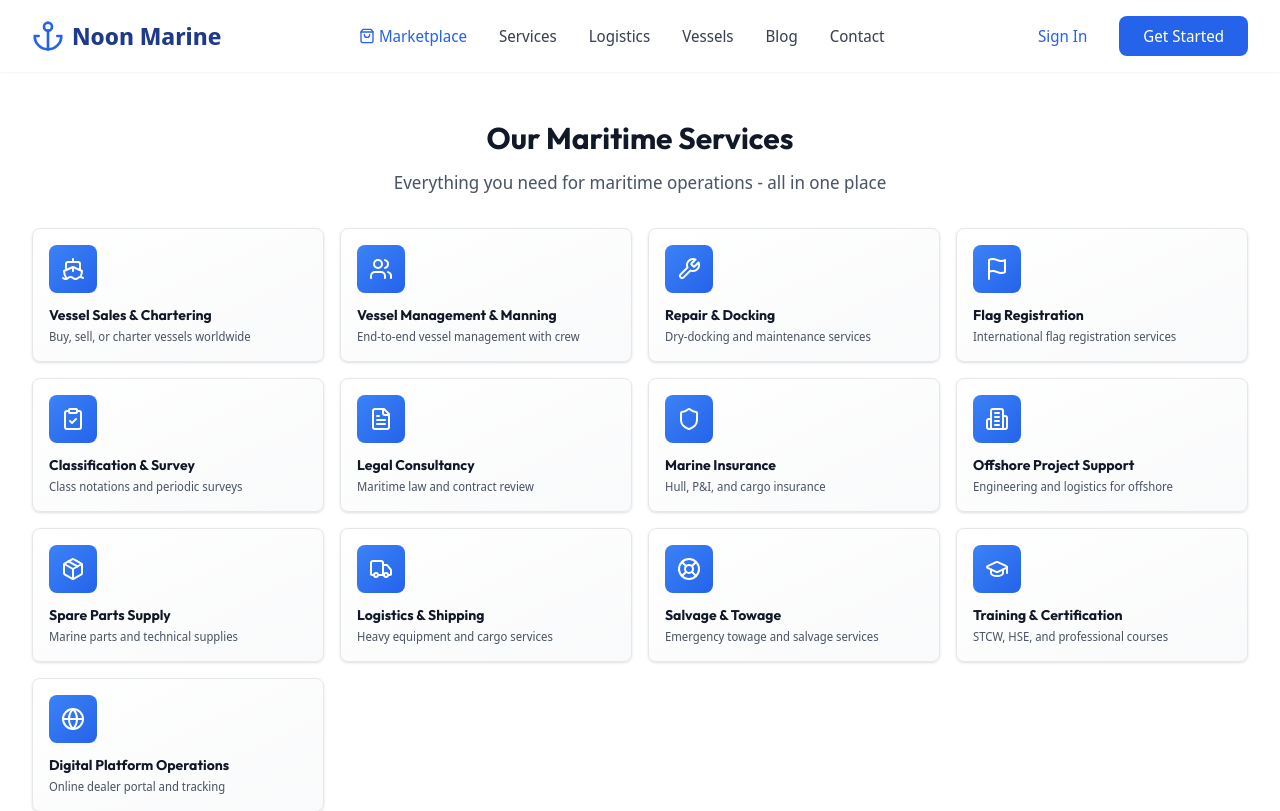
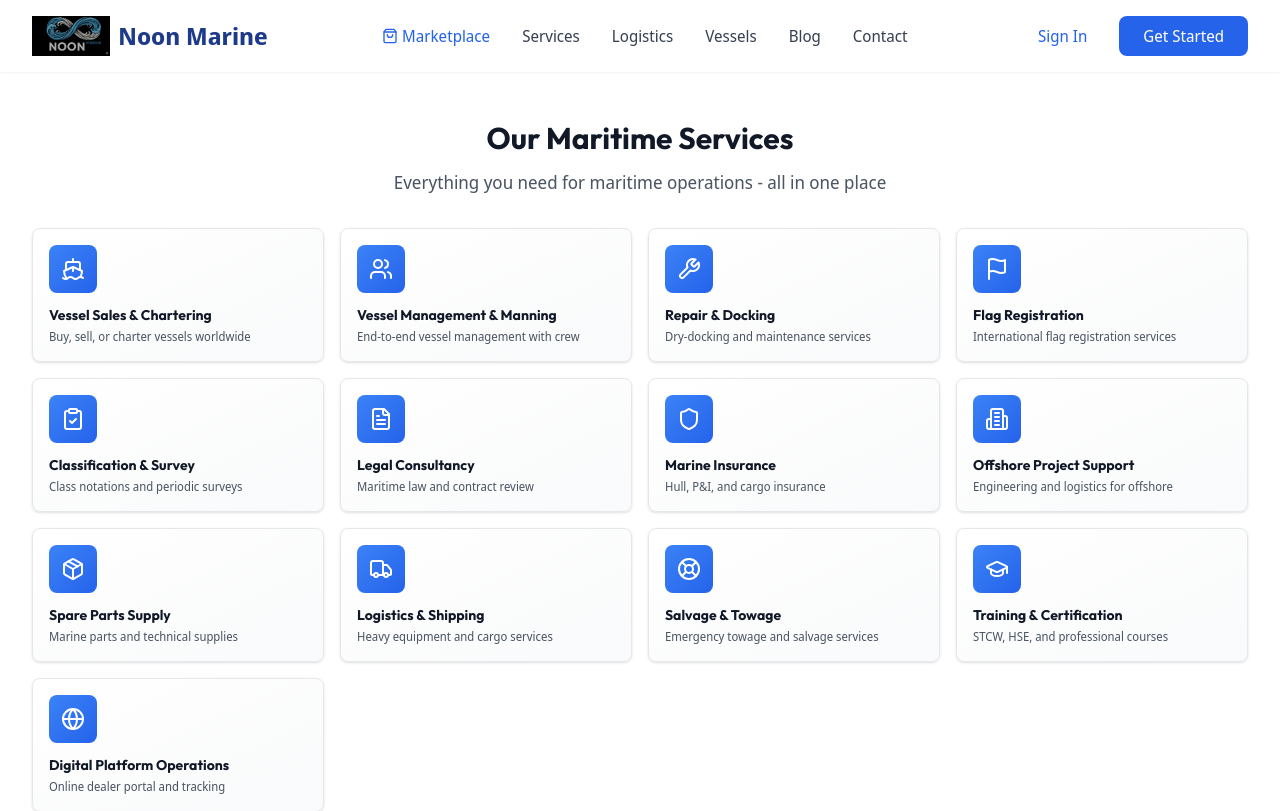
Before and after one commit to sachinchanguthodi/Noon_marine, a Next.js app in the folder frontend/: page / in a window 1280 px wide. Shown: the top 811 px of the page. Built offline with nearby package versions, Linux system fonts and the light colour scheme; no server answers; the database is empty.

Commit message:
logo update fixed

```diff
--- a/frontend/src/app/admin/marketplace/page.tsx
+++ b/frontend/src/app/admin/marketplace/page.tsx
@@ -323,7 +323,7 @@ export default function AdminMarketplacePage() {
         <div className="max-w-7xl mx-auto px-4 sm:px-6 lg:px-8">
           <div className="flex justify-between items-center py-4">
             <Link href="/" className="flex items-center space-x-2">
-              <Anchor className="h-8 w-8 text-primary-600" />
+              <img src="/logo.jpg" alt="Noon Marine" className="h-10 w-auto" />
               <span className="text-2xl font-bold text-primary-900">Noon Marine - Marketplace Admin</span>
             </Link>
             <div className="flex items-center space-x-4">
--- a/frontend/src/app/admin/page.tsx
+++ b/frontend/src/app/admin/page.tsx
@@ -197,7 +197,7 @@ export default function AdminPage() {
         <div className="max-w-7xl mx-auto px-4 sm:px-6 lg:px-8">
           <div className="flex justify-between items-center py-4">
             <Link href="/" className="flex items-center space-x-2">
-              <Anchor className="h-8 w-8 text-primary-600" />
+              <img src="/logo.jpg" alt="Noon Marine" className="h-10 w-auto" />
               <span className="text-2xl font-bold text-primary-900">Noon Marine - Admin</span>
             </Link>
             <div className="flex items-center space-x-4">
--- a/frontend/src/app/marketplace/[slug]/page.tsx
+++ b/frontend/src/app/marketplace/[slug]/page.tsx
@@ -151,7 +151,7 @@ export default function ListingDetailPage() {
         <nav className="max-w-7xl mx-auto px-4 sm:px-6 lg:px-8 py-3 sm:py-4">
           <div className="flex justify-between items-center">
             <Link href="/" className="flex items-center space-x-2">
-              <Anchor className="h-6 w-6 sm:h-8 sm:w-8 text-primary-600" />
+              <img src="/logo.jpg" alt="Noon Marine" className="h-8 sm:h-10 w-auto" />
               <span className="text-lg sm:text-2xl font-bold text-primary-900">Noon Marine</span>
             </Link>
 
@@ -466,7 +466,7 @@ export default function ListingDetailPage() {
         <div className="max-w-7xl mx-auto px-4 sm:px-6 lg:px-8">
           <div className="text-center">
             <div className="flex items-center justify-center space-x-2 mb-4">
-              <Anchor className="h-6 w-6 text-primary-400" />
+              <img src="/logo.jpg" alt="Noon Marine" className="h-8 w-auto" />
               <span className="text-xl font-bold text-white">Noon Marine</span>
             </div>
             <p className="text-sm">
--- a/frontend/src/app/marketplace/page.tsx
+++ b/frontend/src/app/marketplace/page.tsx
@@ -131,7 +131,7 @@ export default function MarketplacePage() {
         <nav className="max-w-7xl mx-auto px-4 sm:px-6 lg:px-8 py-3 sm:py-4">
           <div className="flex justify-between items-center">
             <Link href="/" className="flex items-center space-x-2">
-              <Anchor className="h-6 w-6 sm:h-8 sm:w-8 text-primary-600" />
+              <img src="/logo.jpg" alt="Noon Marine" className="h-8 sm:h-10 w-auto" />
               <span className="text-lg sm:text-2xl font-bold text-primary-900">Noon Marine</span>
             </Link>
 
@@ -370,7 +370,7 @@ export default function MarketplacePage() {
         <div className="max-w-7xl mx-auto px-4 sm:px-6 lg:px-8">
           <div className="text-center">
             <div className="flex items-center justify-center space-x-2 mb-4">
-              <Anchor className="h-6 w-6 text-primary-400" />
+              <img src="/logo.jpg" alt="Noon Marine" className="h-8 w-auto" />
               <span className="text-xl font-bold text-white">Noon Marine</span>
             </div>
             <p className="text-sm mb-4">
--- a/frontend/src/app/page.tsx
+++ b/frontend/src/app/page.tsx
@@ -127,7 +127,7 @@ export default function HomePage() {
         <nav className="max-w-7xl mx-auto px-4 sm:px-6 lg:px-8 py-3 sm:py-4">
           <div className="flex justify-between items-center">
             <Link href="/" className="flex items-center space-x-2">
-              <Anchor className="h-6 w-6 sm:h-8 sm:w-8 text-primary-600" />
+              <img src="/logo.jpg" alt="Noon Marine" className="h-8 sm:h-10 w-auto" />
               <span className="text-lg sm:text-2xl font-bold text-primary-900">Noon Marine</span>
             </Link>
 
@@ -593,7 +593,7 @@ export default function HomePage() {
           <div className="grid grid-cols-1 md:grid-cols-4 gap-8">
             <div>
               <div className="flex items-center space-x-2 mb-4">
-                <Anchor className="h-6 w-6 text-primary-400" />
+                <img src="/logo.jpg" alt="Noon Marine" className="h-8 w-auto" />
                 <span className="text-xl font-bold text-white">Noon Marine</span>
               </div>
               <p className="text-sm">
```
Also changed, not shown: frontend/public/logo.jpg (added), 1 other file (tests, documents, lock files or other folders).
